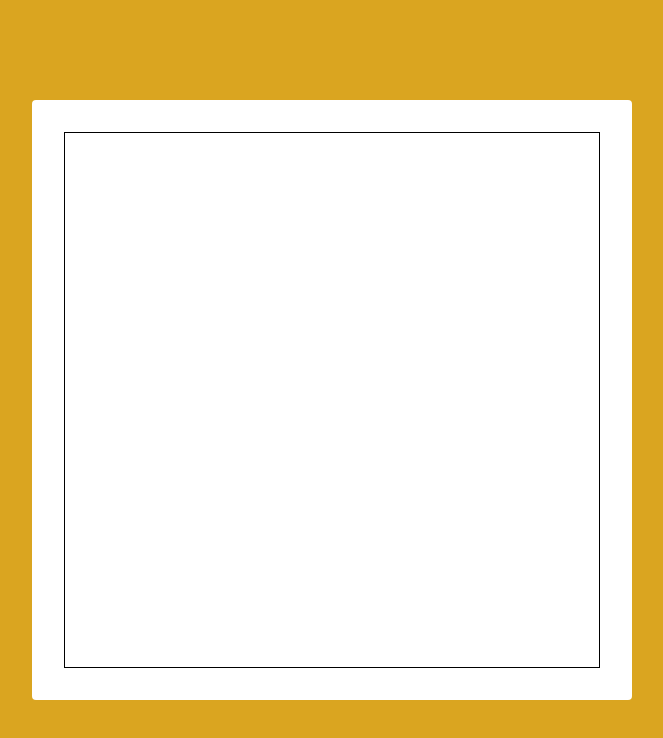
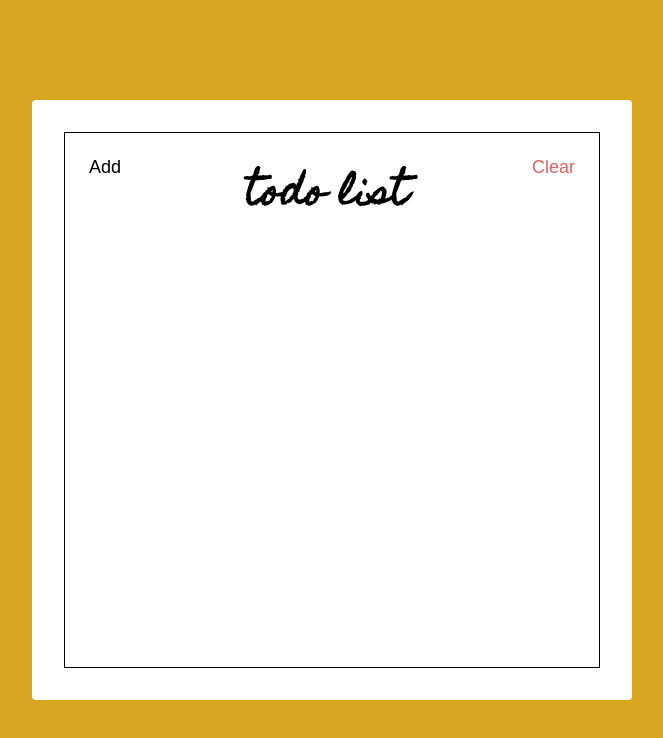
Before and after one commit to RivaldiHariono/React-Course-Starter, a website: page index.html in a window 1280 px wide. Shown: the whole page, without its empty margins (308-971 px from the left). Drawn offline with Linux system fonts and the light colour scheme.

Commit message:
styling add,title,clear

```diff
--- a/index.html
+++ b/index.html
@@ -7,13 +7,19 @@
     <title>Static Template</title>
     <link rel="stylesheet" href="./style.css" />
     <link
-      href="https://fonts.googleapis.com/css?family=Bangers&display=swap"
+      href="https://fonts.googleapis.com/css?family=Bangers|Homemade+Apple&display=swap"
       rel="stylesheet"
     />
   </head>
   <body>
     <div class="container">
-      <div class="frame"></div>
+      <div class="frame">
+        <div class="header">
+          <button class="header-btn">Add</button>
+          <h1 class="header-title">Todo List</h1>
+          <button class="header-btn main-red-color">Clear</button>
+        </div>
+      </div>
     </div>
   </body>
 </html>
--- a/style.css
+++ b/style.css
@@ -1,6 +1,13 @@
 * {
   box-sizing: border-box;
 }
+:root {
+  --main-red-color: #e06262;
+}
+.main-red-color {
+  color: var(--main-red-color);
+}
+
 html {
   font-size: 10px;
 }
@@ -28,4 +35,25 @@ html {
 .frame {
   border: 1px solid black;
   height: 100%;
+  display: flex;
+  flex-direction: column;
 }
+.header {
+  display: flex;
+  align-items: flex-start;
+}
+.header-title {
+  flex: 1;
+  text-align: center;
+  font-size: 3.6rem;
+  text-transform: lowercase;
+  font-family: "Homemade Apple", sans-serif;
+}
+.header-btn {
+  font-size: 1.8rem;
+  font-family: "Bungee", sans-serif;
+  padding: 24px;
+  background: unset;
+  border: unset;
+  outline: unset;
+}
```
